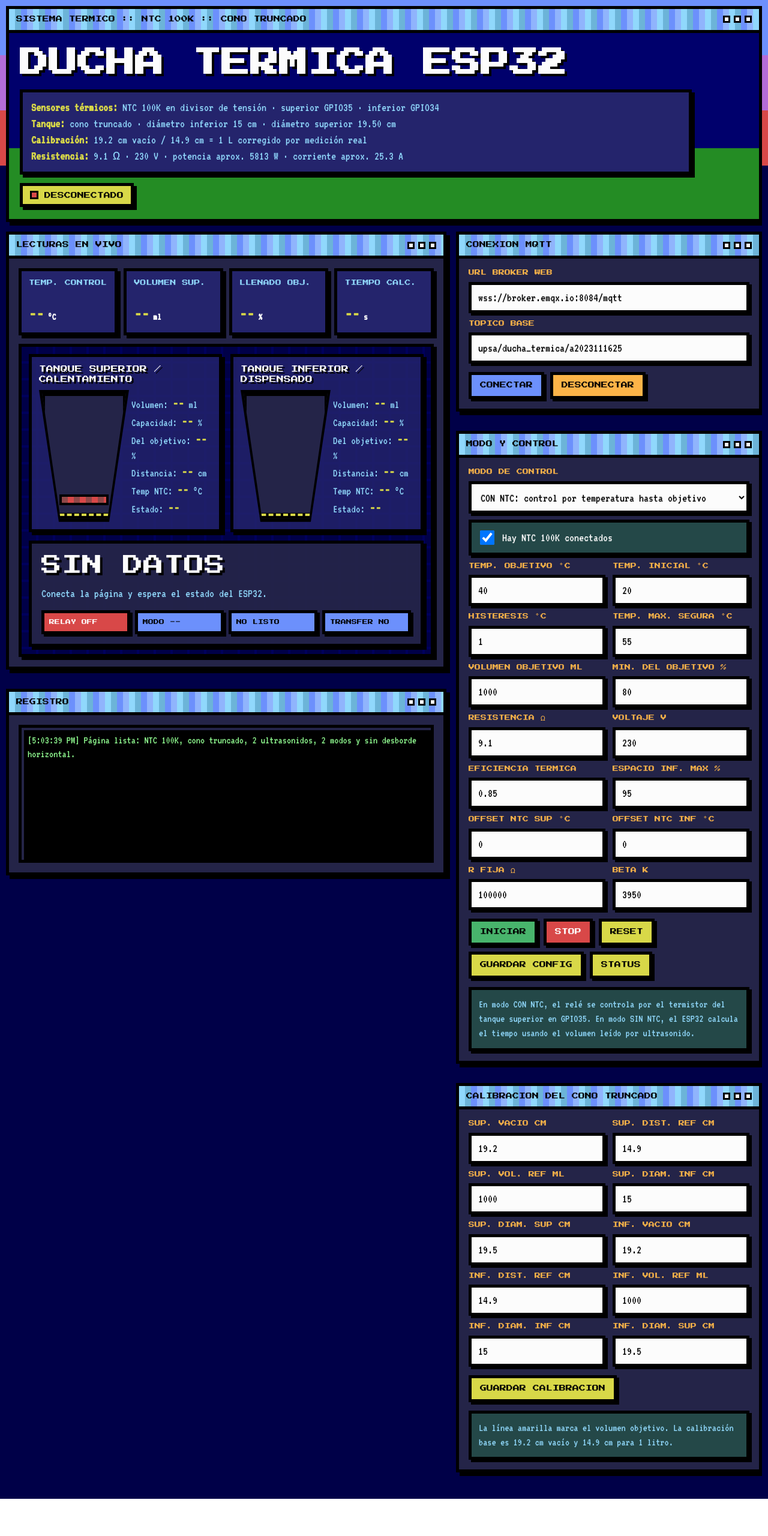
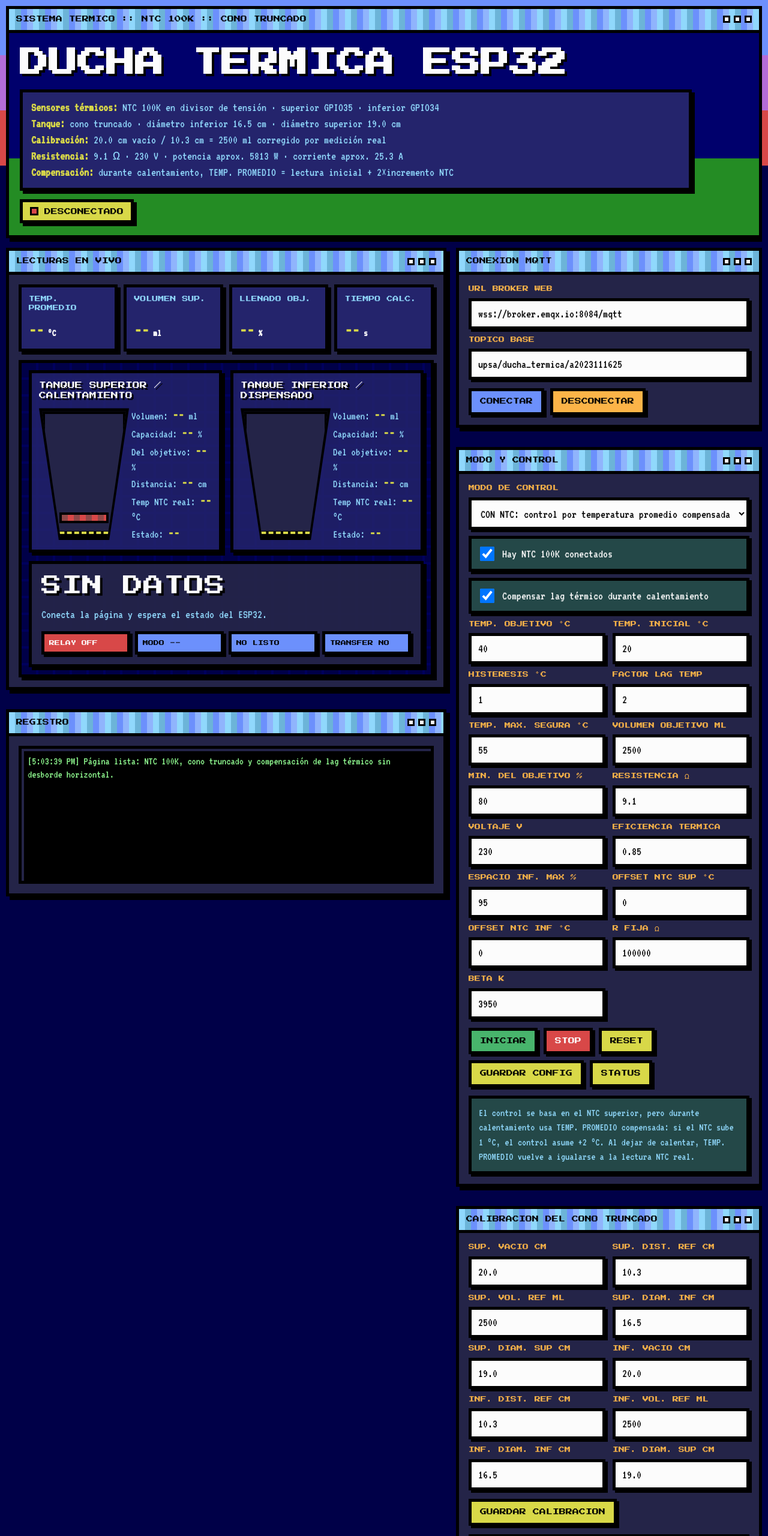
Before and after one commit to JayMnOR/JayMnOR.github.io, a plain HTML site: page index.html in a window 1280 px wide. Shown: the top 2560 px of the page at 60% size. Before the commit the page ends 2498 px from the top, so only its background shows below. Drawn offline with Linux system fonts and the light colour scheme.

Commit message:
i like to\

```diff
--- a/index.html
+++ b/index.html
@@ -218,9 +218,10 @@
         <h1>DUCHA TERMICA ESP32</h1>
         <div class="hero-box">
           <b>Sensores térmicos:</b> NTC 100K en divisor de tensión · superior GPIO35 · inferior GPIO34<br>
-          <b>Tanque:</b> cono truncado · diámetro inferior 15 cm · diámetro superior 19.50 cm<br>
-          <b>Calibración:</b> 19.2 cm vacío / 14.9 cm = 1 L corregido por medición real<br>
-          <b>Resistencia:</b> 9.1 Ω · 230 V · potencia aprox. 5813 W · corriente aprox. 25.3 A
+          <b>Tanque:</b> cono truncado · diámetro inferior 16.5 cm · diámetro superior 19.0 cm<br>
+          <b>Calibración:</b> 20.0 cm vacío / 10.3 cm = 2500 ml corregido por medición real<br>
+          <b>Resistencia:</b> 9.1 Ω · 230 V · potencia aprox. 5813 W · corriente aprox. 25.3 A<br>
+          <b>Compensación:</b> durante calentamiento, TEMP. PROMEDIO = lectura inicial + 2×incremento NTC
         </div>
         <div class="conn-banner"><span id="connLed" class="led"></span><span id="connText">DESCONECTADO</span></div>
       </div>
@@ -232,7 +233,7 @@
           <div class="titlebar"><span>LECTURAS EN VIVO</span><div class="dots"><span></span><span></span><span></span></div></div>
           <div class="panel">
             <div class="metrics">
-              <div class="metric"><div class="label">TEMP. CONTROL</div><div class="value"><span id="tempControl">--</span><span class="unit"> °C</span></div></div>
+              <div class="metric"><div class="label">TEMP. PROMEDIO</div><div class="value"><span id="tempControl">--</span><span class="unit"> °C</span></div></div>
               <div class="metric"><div class="label">VOLUMEN SUP.</div><div class="value"><span id="volHeat">--</span><span class="unit"> ml</span></div></div>
               <div class="metric"><div class="label">LLENADO OBJ.</div><div class="value"><span id="targetFillPct">--</span><span class="unit"> %</span></div></div>
               <div class="metric"><div class="label">TIEMPO CALC.</div><div class="value"><span id="timeCalc">--</span><span class="unit"> s</span></div></div>
@@ -245,7 +246,7 @@
                   <div class="tank-layout">
                     <div class="tank-border"><div class="tank"><div id="waterHeat" class="water-fill" style="--level:0"></div><div id="targetLineHeat" class="target-line" style="--target:0"></div><div id="heaterBar" class="heater"></div></div></div>
                     <div class="tank-data">
-                      Volumen: <b id="heatVolText">--</b> ml<br>Capacidad: <b id="heatLevelText">--</b> %<br>Del objetivo: <b id="heatTargetText">--</b> %<br>Distancia: <b id="heatDistText">--</b> cm<br>Temp NTC: <b id="heatTempText">--</b> °C<br>Estado: <b id="heatStateText">--</b>
+                      Volumen: <b id="heatVolText">--</b> ml<br>Capacidad: <b id="heatLevelText">--</b> %<br>Del objetivo: <b id="heatTargetText">--</b> %<br>Distancia: <b id="heatDistText">--</b> cm<br>Temp NTC real: <b id="heatTempText">--</b> °C<br>Estado: <b id="heatStateText">--</b>
                     </div>
                   </div>
                 </div>
@@ -255,7 +256,7 @@
                   <div class="tank-layout">
                     <div class="tank-border"><div class="tank"><div id="waterDisp" class="water-fill" style="--level:0"></div><div id="targetLineDisp" class="target-line" style="--target:0"></div></div></div>
                     <div class="tank-data">
-                      Volumen: <b id="dispVolText">--</b> ml<br>Capacidad: <b id="dispLevelText">--</b> %<br>Del objetivo: <b id="dispTargetText">--</b> %<br>Distancia: <b id="dispDistText">--</b> cm<br>Temp NTC: <b id="dispTempText">--</b> °C<br>Estado: <b id="dispStateText">--</b>
+                      Volumen: <b id="dispVolText">--</b> ml<br>Capacidad: <b id="dispLevelText">--</b> %<br>Del objetivo: <b id="dispTargetText">--</b> %<br>Distancia: <b id="dispDistText">--</b> cm<br>Temp NTC real: <b id="dispTempText">--</b> °C<br>Estado: <b id="dispStateText">--</b>
                     </div>
                   </div>
                 </div>
@@ -297,25 +298,32 @@
           <div class="titlebar"><span>MODO Y CONTROL</span><div class="dots"><span></span><span></span><span></span></div></div>
           <div class="panel">
             <div class="form-grid">
-              <div class="full"><label>MODO DE CONTROL</label><select id="modeInput"><option value="TEMP">CON NTC: control por temperatura hasta objetivo</option><option value="OPEN_LOOP">SIN NTC: lazo abierto por tiempo calculado</option></select></div>
+              <div class="full"><label>MODO DE CONTROL</label><select id="modeInput"><option value="TEMP">CON NTC: control por temperatura promedio compensada</option></select></div>
               <div class="full checkrow"><input id="tempEnabledInput" type="checkbox" checked><span>Hay NTC 100K conectados</span></div>
+              <div class="full checkrow"><input id="lagEnabledInput" type="checkbox" checked><span>Compensar lag térmico durante calentamiento</span></div>
               <div><label>TEMP. OBJETIVO °C</label><input id="targetInput" type="number" min="25" max="60" step="0.5" value="40"></div>
               <div><label>TEMP. INICIAL °C</label><input id="initialInput" type="number" min="0" max="90" step="0.5" value="20"></div>
               <div><label>HISTERESIS °C</label><input id="hystInput" type="number" min="0.1" max="10" step="0.1" value="1"></div>
+              <div><label>FACTOR LAG TEMP</label><input id="lagFactorInput" type="number" min="1" max="4" step="0.1" value="2"></div>
               <div><label>TEMP. MAX. SEGURA °C</label><input id="safeInput" type="number" min="30" max="95" step="1" value="55"></div>
-              <div><label>VOLUMEN OBJETIVO ML</label><input id="targetVolInput" type="number" min="50" max="5000" step="10" value="1000"></div>
+              <div><label>VOLUMEN OBJETIVO ML</label><input id="targetVolInput" type="number" min="50" max="5000" step="10" value="2500"></div>
               <div><label>MIN. DEL OBJETIVO %</label><input id="minTargetInput" type="number" min="1" max="100" step="1" value="80"></div>
               <div><label>RESISTENCIA Ω</label><input id="ohmInput" type="number" min="0.5" max="10000" step="0.1" value="9.1"></div>
               <div><label>VOLTAJE V</label><input id="voltInput" type="number" min="12" max="260" step="1" value="230"></div>
               <div><label>EFICIENCIA TERMICA</label><input id="effInput" type="number" min="0.2" max="1" step="0.01" value="0.85"></div>
               <div><label>ESPACIO INF. MAX %</label><input id="lowerSpaceInput" type="number" min="1" max="100" step="1" value="95"></div>
+              <div style="display:none"><label>FACTOR LIMITE TIEMPO</label><input id="hybridFactorInput" type="number" min="0.5" max="1" step="0.01" value="0.88"></div>
+              <div style="display:none"><label>ESPERA ESTABILIZACION s</label><input id="hybridWaitInput" type="number" min="0" max="30" step="0.5" value="7"></div>
+              <div style="display:none"><label>TOLERANCIA TEMP °C</label><input id="hybridTolInput" type="number" min="0" max="5" step="0.1" value="0.7"></div>
+              <div style="display:none"><label>PULSO CORRECCION s</label><input id="hybridPulseInput" type="number" min="0.1" max="5" step="0.1" value="0.8"></div>
+              <div style="display:none"><label>MAX. CORRECCIONES</label><input id="hybridMaxPulsesInput" type="number" min="0" max="20" step="1" value="5"></div>
               <div><label>OFFSET NTC SUP °C</label><input id="heatOffsetInput" type="number" min="-20" max="20" step="0.1" value="0"></div>
               <div><label>OFFSET NTC INF °C</label><input id="dispOffsetInput" type="number" min="-20" max="20" step="0.1" value="0"></div>
               <div><label>R FIJA Ω</label><input id="ntcFixedInput" type="number" min="1000" max="1000000" step="100" value="100000"></div>
               <div><label>BETA K</label><input id="ntcBetaInput" type="number" min="1000" max="10000" step="10" value="3950"></div>
             </div>
             <div class="btn-row"><button class="start" onclick="startSystem()">INICIAR</button><button class="stop" onclick="stopSystem()">STOP</button><button class="soft" onclick="resetSystem()">RESET</button><button class="soft" onclick="sendConfig()">GUARDAR CONFIG</button><button class="soft" onclick="askStatus()">STATUS</button></div>
-            <div class="help">En modo CON NTC, el relé se controla por el termistor del tanque superior en GPIO35. En modo SIN NTC, el ESP32 calcula el tiempo usando el volumen leído por ultrasonido.</div>
+            <div class="help">El control se basa en el NTC superior, pero durante calentamiento usa TEMP. PROMEDIO compensada: si el NTC sube 1 °C, el control asume +2 °C. Al dejar de calentar, TEMP. PROMEDIO vuelve a igualarse a la lectura NTC real.</div>
           </div>
         </section>
 
@@ -323,19 +331,19 @@
           <div class="titlebar"><span>CALIBRACION DEL CONO TRUNCADO</span><div class="dots"><span></span><span></span><span></span></div></div>
           <div class="panel">
             <div class="form-grid">
-              <div><label>SUP. VACIO CM</label><input id="heatEmptyInput" type="number" step="0.1" value="19.2"></div>
-              <div><label>SUP. DIST. REF CM</label><input id="heatRefDistInput" type="number" step="0.1" value="14.9"></div>
-              <div><label>SUP. VOL. REF ML</label><input id="heatRefVolInput" type="number" step="10" value="1000"></div>
-              <div><label>SUP. DIAM. INF CM</label><input id="heatBottomInput" type="number" step="0.1" value="15"></div>
-              <div><label>SUP. DIAM. SUP CM</label><input id="heatTopInput" type="number" step="0.1" value="19.5"></div>
-              <div><label>INF. VACIO CM</label><input id="dispEmptyInput" type="number" step="0.1" value="19.2"></div>
-              <div><label>INF. DIST. REF CM</label><input id="dispRefDistInput" type="number" step="0.1" value="14.9"></div>
-              <div><label>INF. VOL. REF ML</label><input id="dispRefVolInput" type="number" step="10" value="1000"></div>
-              <div><label>INF. DIAM. INF CM</label><input id="dispBottomInput" type="number" step="0.1" value="15"></div>
-              <div><label>INF. DIAM. SUP CM</label><input id="dispTopInput" type="number" step="0.1" value="19.5"></div>
+              <div><label>SUP. VACIO CM</label><input id="heatEmptyInput" type="number" step="0.1" value="20.0"></div>
+              <div><label>SUP. DIST. REF CM</label><input id="heatRefDistInput" type="number" step="0.1" value="10.3"></div>
+              <div><label>SUP. VOL. REF ML</label><input id="heatRefVolInput" type="number" step="10" value="2500"></div>
+              <div><label>SUP. DIAM. INF CM</label><input id="heatBottomInput" type="number" step="0.1" value="16.5"></div>
+              <div><label>SUP. DIAM. SUP CM</label><input id="heatTopInput" type="number" step="0.1" value="19.0"></div>
+              <div><label>INF. VACIO CM</label><input id="dispEmptyInput" type="number" step="0.1" value="20.0"></div>
+              <div><label>INF. DIST. REF CM</label><input id="dispRefDistInput" type="number" step="0.1" value="10.3"></div>
+              <div><label>INF. VOL. REF ML</label><input id="dispRefVolInput" type="number" step="10" value="2500"></div>
+              <div><label>INF. DIAM. INF CM</label><input id="dispBottomInput" type="number" step="0.1" value="16.5"></div>
+              <div><label>INF. DIAM. SUP CM</label><input id="dispTopInput" type="number" step="0.1" value="19.0"></div>
             </div>
             <div class="btn-row"><button class="soft" onclick="sendConfig()">GUARDAR CALIBRACION</button></div>
-            <div class="help">La línea amarilla marca el volumen objetivo. La calibración base es 19.2 cm vacío y 14.9 cm para 1 litro.</div>
+            <div class="help">La línea amarilla marca el volumen objetivo. La calibración base es 20.0 cm vacío y 10.3 cm para 2500 ml.</div>
           </div>
         </section>
       </div>
@@ -420,9 +428,16 @@
       return {
         control_mode: $("modeInput").value,
         temp_sensors_enabled: $("tempEnabledInput").checked,
+        lag_compensation_enabled: $("lagEnabledInput").checked,
+        lag_compensation_factor: n("lagFactorInput"),
         target_c:n("targetInput"), initial_temp_c:n("initialInput"), hysteresis_c:n("hystInput"), max_safe_temp_c:n("safeInput"),
         target_volume_ml:n("targetVolInput"), min_target_fill_pct:n("minTargetInput"), max_disp_level_pct_for_transfer:n("lowerSpaceInput"),
         resistance_ohm:n("ohmInput"), mains_voltage_v:n("voltInput"), thermal_efficiency:n("effInput"),
+        hybrid_primary_factor:n("hybridFactorInput"),
+        hybrid_stabilize_s:n("hybridWaitInput"),
+        hybrid_verify_tolerance_c:n("hybridTolInput"),
+        hybrid_correction_pulse_s:n("hybridPulseInput"),
+        hybrid_max_correction_pulses:n("hybridMaxPulsesInput"),
         ntc_fixed_ohm:n("ntcFixedInput"), ntc_r0_ohm:100000, ntc_beta:n("ntcBetaInput"), ntc_heat_offset_c:n("heatOffsetInput"), ntc_disp_offset_c:n("dispOffsetInput"),
         heat_empty_distance_cm:n("heatEmptyInput"), heat_reference_distance_cm:n("heatRefDistInput"), heat_reference_volume_ml:n("heatRefVolInput"), heat_bottom_diameter_cm:n("heatBottomInput"), heat_top_diameter_cm:n("heatTopInput"),
         disp_empty_distance_cm:n("dispEmptyInput"), disp_reference_distance_cm:n("dispRefDistInput"), disp_reference_volume_ml:n("dispRefVolInput"), disp_bottom_diameter_cm:n("dispBottomInput"), disp_top_diameter_cm:n("dispTopInput")
@@ -441,7 +456,7 @@
         const heat = d.tank_heating || {};
         const disp = d.tank_dispensing || {};
 
-        const controlTemp = num(d.temp_c);
+        const controlTemp = Number.isFinite(num(d.temp_promedio_c)) ? num(d.temp_promedio_c) : num(d.temp_c);
         const heatVol = num(heat.volume_ml), heatLevel = num(heat.level_pct), heatTarget = num(heat.level_pct_target), heatDist = num(heat.distance_cm), heatTemp = num(heat.temp_c);
         const dispVol = num(disp.volume_ml), dispLevel = num(disp.level_pct), dispTarget = num(disp.level_pct_target), dispDist = num(disp.distance_cm), dispTemp = num(disp.temp_c);
 
@@ -457,17 +472,17 @@
 
         $("stateTitle").textContent = pretty(d.state || "SIN_DATOS");
         let desc = `Modo: ${d.control_mode || "--"} · Sensor: ${d.temperature_sensor_type || "NTC 100K"} · Objetivo: ${fmt(num(d.target_c),1)} °C · Volumen objetivo: ${fmt(num(d.target_volume_ml),0)} ml · Potencia: ${fmt(num(d.power_w),1)} W · Corriente: ${fmt(num(d.current_a),1)} A · `;
-        if (d.control_mode === "OPEN_LOOP") {
-          desc += `Tiempo estimado: ${fmt(num(d.seconds_to_target_estimated),1)} s. `;
+        if (d.control_mode === "TEMP_ASISTIDO" || d.control_mode === "HYBRID") {
+          desc += `Asistido: límite de tiempo ${fmt(num(d.hybrid_primary_seconds),1)} s / total ${fmt(num(d.open_loop_seconds),1)} s · fase ${d.hybrid_phase || "--"}. `;
           if (d.heating_active) desc += `Progreso: ${fmt(num(d.progress_pct),0)} %. `;
         } else {
-          desc += "Control por NTC superior en GPIO35. ";
+          desc += `Control por TEMP. PROMEDIO: NTC real ${fmt(num(d.temp_real_ntc_c),1)} °C, promedio ${fmt(num(d.temp_promedio_c),1)} °C, factor lag ${fmt(num(d.lag_compensation_factor),1)}. `;
         }
         if (d.alarm) desc += "Alarma: " + d.alarm;
         $("stateDesc").textContent = desc;
 
         setFlag("flagHeater", d.heater ? "RELAY ON" : "RELAY OFF", d.heater ? "ok" : "bad");
-        setFlag("flagMode", d.control_mode || "MODO --", d.control_mode === "TEMP" ? "ok" : "info");
+        setFlag("flagMode", d.control_mode || "MODO --", (d.control_mode === "TEMP" || d.control_mode === "TEMP_ASISTIDO" || d.control_mode === "HYBRID") ? "ok" : "info");
         setFlag("flagReady", d.upper_ready ? "SUPERIOR LISTO" : "NO LISTO", d.upper_ready ? "ok" : "info");
         setFlag("flagTransfer", d.can_transfer ? "TRANSFER SI" : "TRANSFER NO", d.can_transfer ? "ok" : "info");
 
@@ -497,8 +512,9 @@
     function syncInputs(d, heat, disp) {
       if (d.control_mode) $("modeInput").value = d.control_mode;
       if (typeof d.temp_sensors_enabled === "boolean") $("tempEnabledInput").checked = d.temp_sensors_enabled;
-      setVal("targetInput", d.target_c, 1); setVal("initialInput", d.initial_temp_c, 1); setVal("hystInput", d.hysteresis_c, 1); setVal("safeInput", d.max_safe_temp_c, 0); setVal("targetVolInput", d.target_volume_ml, 0); setVal("minTargetInput", d.min_target_fill_pct, 0);
-      setVal("ohmInput", d.resistance_ohm, 1); setVal("voltInput", d.mains_voltage_v, 0); setVal("effInput", d.thermal_efficiency, 2); setVal("lowerSpaceInput", d.max_disp_level_pct_for_transfer, 0); setVal("ntcFixedInput", d.ntc_fixed_ohm, 0); setVal("ntcBetaInput", d.ntc_beta, 0); setVal("heatOffsetInput", d.ntc_heat_offset_c, 1); setVal("dispOffsetInput", d.ntc_disp_offset_c, 1);
+      if (typeof d.lag_compensation_enabled === "boolean") $("lagEnabledInput").checked = d.lag_compensation_enabled;
+      setVal("targetInput", d.target_c, 1); setVal("initialInput", d.initial_temp_c, 1); setVal("hystInput", d.hysteresis_c, 1); setVal("lagFactorInput", d.lag_compensation_factor, 1); setVal("safeInput", d.max_safe_temp_c, 0); setVal("targetVolInput", d.target_volume_ml, 0); setVal("minTargetInput", d.min_target_fill_pct, 0);
+      setVal("ohmInput", d.resistance_ohm, 1); setVal("voltInput", d.mains_voltage_v, 0); setVal("effInput", d.thermal_efficiency, 2); setVal("lowerSpaceInput", d.max_disp_level_pct_for_transfer, 0); setVal("hybridFactorInput", d.hybrid_primary_factor, 2); setVal("hybridWaitInput", d.hybrid_stabilize_s, 1); setVal("hybridTolInput", d.hybrid_verify_tolerance_c, 1); setVal("hybridPulseInput", d.hybrid_correction_pulse_s, 1); setVal("hybridMaxPulsesInput", d.hybrid_max_correction_pulses, 0); setVal("ntcFixedInput", d.ntc_fixed_ohm, 0); setVal("ntcBetaInput", d.ntc_beta, 0); setVal("heatOffsetInput", d.ntc_heat_offset_c, 1); setVal("dispOffsetInput", d.ntc_disp_offset_c, 1);
       syncTankCalInputs(heat, "heat"); syncTankCalInputs(disp, "disp");
     }
 
@@ -519,7 +535,7 @@
     function fmt(v, dec) { return Number.isFinite(v) ? v.toFixed(dec) : "--"; }
     function safePct(v) { return Number.isFinite(v) ? Math.max(0, Math.min(100, v)) : 0; }
 
-    log("Página lista: NTC 100K, cono truncado, 2 ultrasonidos, 2 modos y sin desborde horizontal.");
+    log("Página lista: NTC 100K, cono truncado y compensación de lag térmico sin desborde horizontal.");
   </script>
 </body>
 </html>
```
